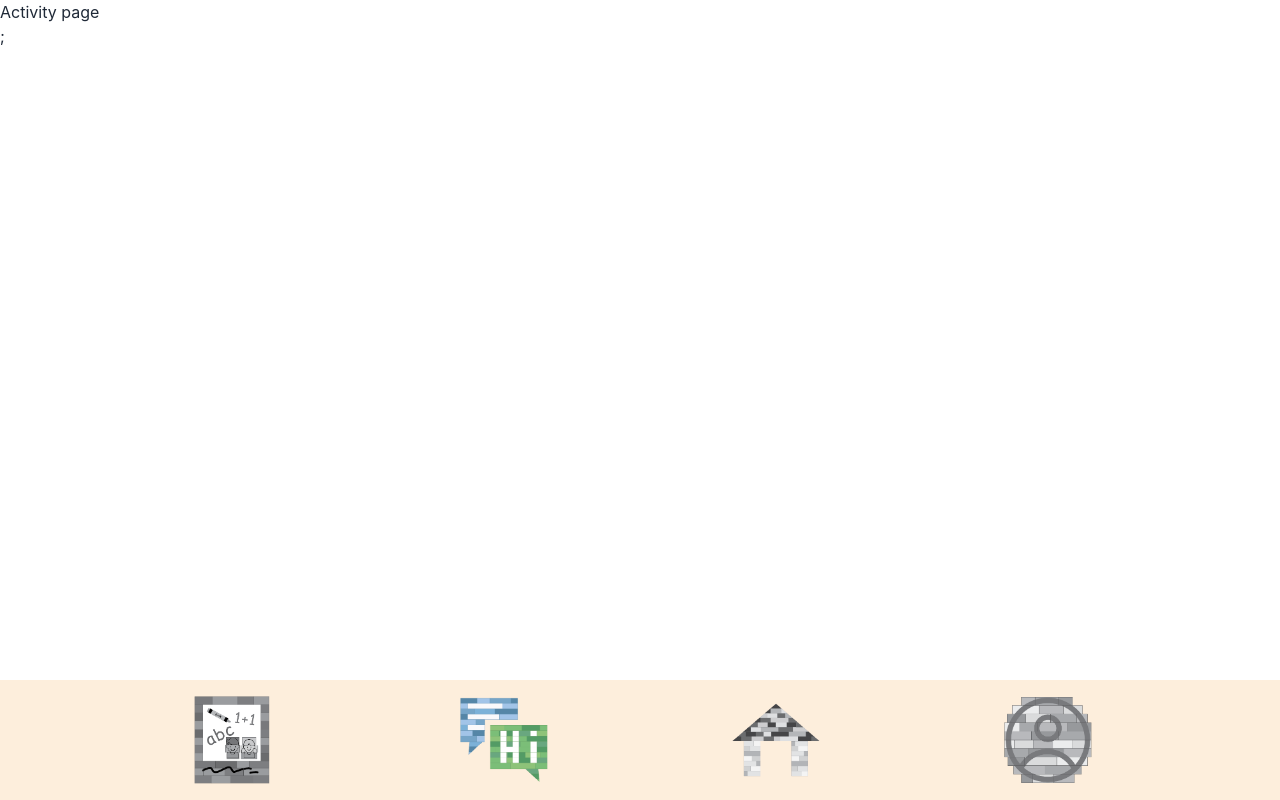
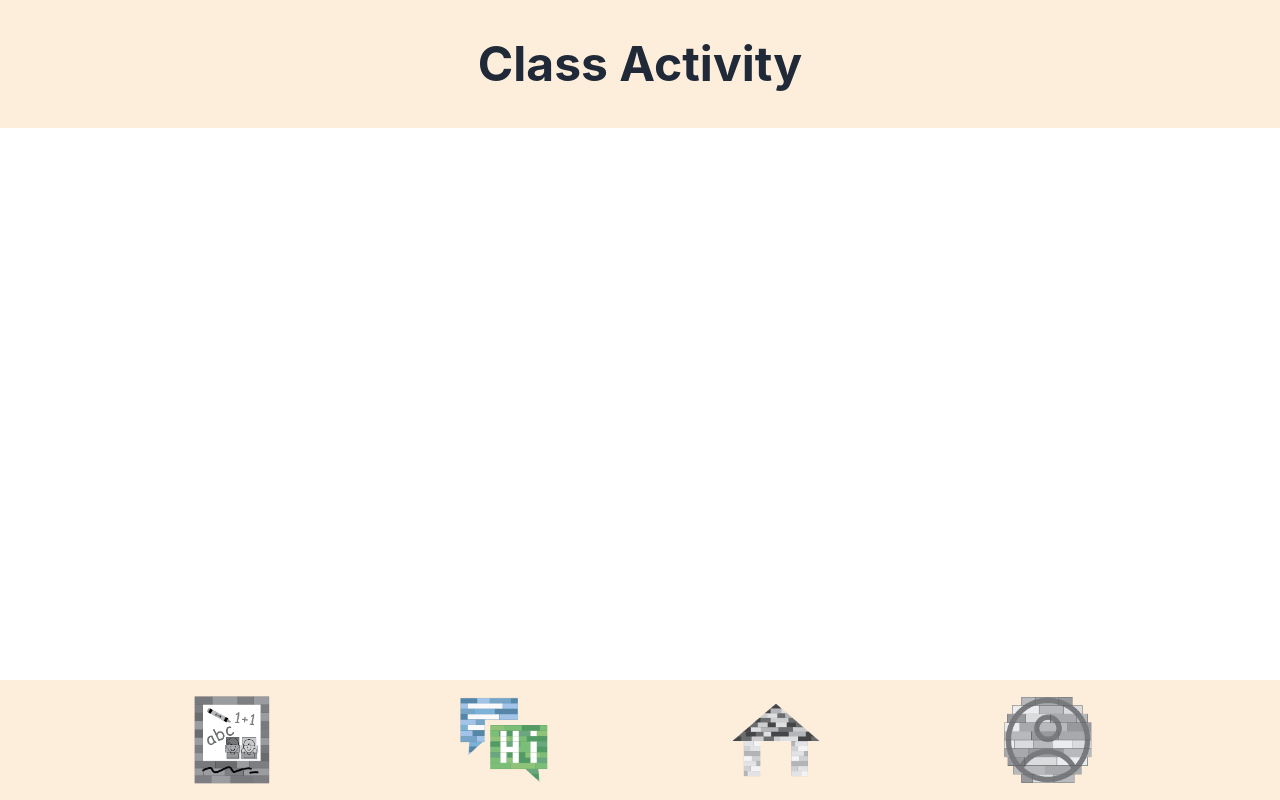
Before and after one commit to misticalmaqe/PocketPreschool_Frontend, a React (Create React App) app: page /activity in a window 1280 px wide. Built offline with nearby package versions, Linux system fonts and the light colour scheme.

Commit message:
feature/headers

```diff
--- a/src/Components/AppHeader.js
+++ b/src/Components/AppHeader.js
@@ -0,0 +1,17 @@
+// AppHeader.js
+import React from "react";
+
+const AppHeader = ({ isAdmin, children }) => {
+  return (
+    <div
+      className={`AppHeader ${
+        isAdmin ? "bg-adminBackground" : "bg-parentBackground"
+      }`}
+      style={{ width: "100px" }}
+    >
+      <div className="content-container">{children}</div>
+    </div>
+  );
+};
+
+export default AppHeader;
--- a/src/Pages/Activity.js
+++ b/src/Pages/Activity.js
@@ -1,12 +1,25 @@
-import React from "react";
+// Activity.js
+import React, { useState } from "react";
 import NavBar from "../Components/NavBar";
+import AppHeader from "../Components/AppHeader";
 
 const Activity = () => {
+  const [isAdmin] = useState(true);
+
   return (
     <div>
-      <NavBar />
-      <h1>Activity page</h1>;
+      <AppHeader isAdmin={isAdmin}>
+        <div
+          className={`AppHeader ${
+            isAdmin ? "bg-adminBackground" : "bg-parentBackground"
+          } fixed top-0 left-0 w-full flex justify-center p-10`}
+        >
+          <NavBar />
+          <h1 className="text-5xl font-bold">Class Activity</h1>
+        </div>
+      </AppHeader>
     </div>
   );
 };
+
 export default Activity;
--- a/src/Pages/Chat.js
+++ b/src/Pages/Chat.js
@@ -1,12 +1,25 @@
-import React from "react";
+// Chat.js
+import React, { useState } from "react";
 import NavBar from "../Components/NavBar";
+import AppHeader from "../Components/AppHeader";
 
 const Chat = () => {
+  const [isAdmin] = useState(true);
+
   return (
     <div>
-      <NavBar />
-      <h1>Chat page</h1>;
+      <AppHeader isAdmin={isAdmin}>
+        <div
+          className={`AppHeader ${
+            isAdmin ? "bg-adminBackground" : "bg-parentBackground"
+          } fixed top-0 left-0 w-full flex justify-center p-10`}
+        >
+          <NavBar />
+          <h1 className="text-5xl font-bold">Chat</h1>
+        </div>
+      </AppHeader>
     </div>
   );
 };
+
 export default Chat;
--- a/src/Pages/HomePage.js
+++ b/src/Pages/HomePage.js
@@ -1,12 +1,23 @@
 // HomePage.js
-import React from "react";
-import NavBar from "../Components/NavBar"; // Adjust the import path
+import React, { useState } from "react";
+import NavBar from "../Components/NavBar";
+import AppHeader from "../Components/AppHeader";
 
 const HomePage = () => {
+  const [isAdmin] = useState(true);
+
   return (
     <div>
-      <NavBar />
-      <h1>Home page</h1>
+      <AppHeader isAdmin={isAdmin}>
+        <div
+          className={`AppHeader ${
+            isAdmin ? "bg-adminBackground" : "bg-parentBackground"
+          } fixed top-0 left-0 w-full flex justify-center p-10`}
+        >
+          <NavBar />
+          <h1 className="text-5xl font-bold">Home</h1>
+        </div>
+      </AppHeader>
     </div>
   );
 };
--- a/src/Pages/ProfilePage.js
+++ b/src/Pages/ProfilePage.js
@@ -1,12 +1,25 @@
-import React from "react";
+// ProfilePage.js
+import React, { useState } from "react";
 import NavBar from "../Components/NavBar";
+import AppHeader from "../Components/AppHeader";
 
 const ProfilePage = () => {
+  const [isAdmin] = useState(true);
+
   return (
     <div>
-      <NavBar />
-      <h1>Profile Page</h1>;
+      <AppHeader isAdmin={isAdmin}>
+        <div
+          className={`AppHeader ${
+            isAdmin ? "bg-adminBackground" : "bg-parentBackground"
+          } fixed top-0 left-0 w-full flex justify-center p-10`}
+        >
+          <NavBar />
+          <h1 className="text-5xl font-bold">Profile Page</h1>
+        </div>
+      </AppHeader>
     </div>
   );
 };
+
 export default ProfilePage;
```
